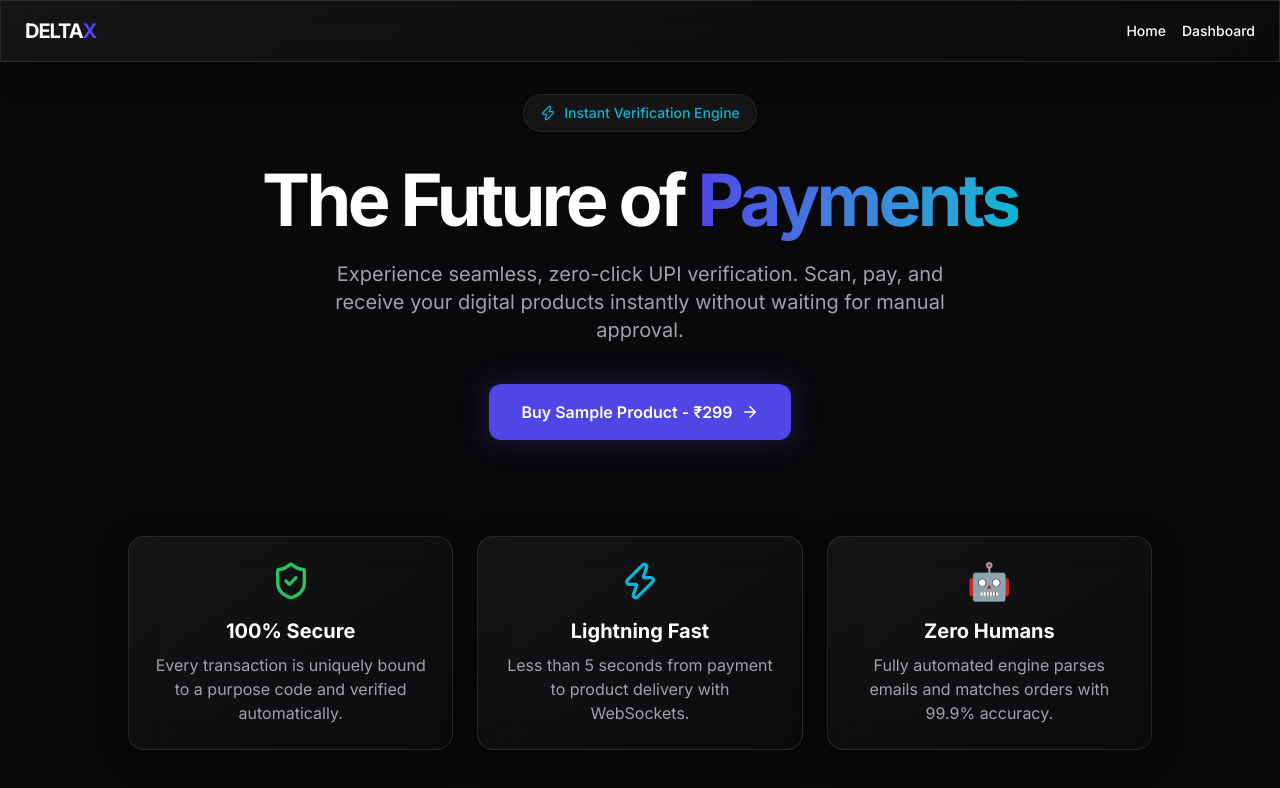
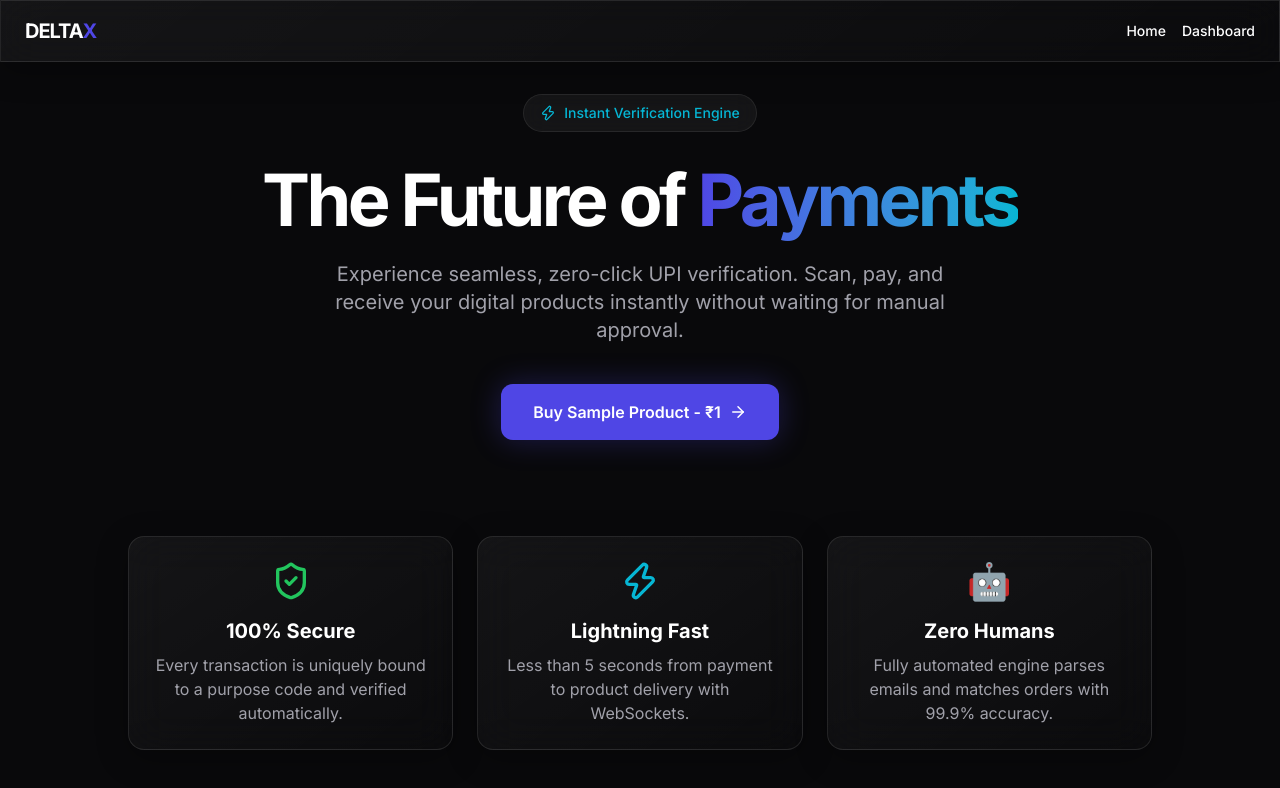
Before and after one commit to Zamir-MoN/Delta-APay, a Next.js app in the folder frontend/: page / in a window 1280 px wide. Shown: the top 788 px of the page. Built offline with nearby package versions, Linux system fonts and the light colour scheme.

Commit message:
Fix API URLs and change amount to 1 rs

```diff
--- a/frontend/src/app/checkout/[id]/page.tsx
+++ b/frontend/src/app/checkout/[id]/page.tsx
@@ -21,7 +21,7 @@ export default function CheckoutPage({ params }: { params: Promise<{ id: string
     if (!orderId) return;
 
     // Connect to SSE for real-time status updates
-    const eventSource = new EventSource(`http://localhost:3001/api/orders/${orderId}/status`);
+    const eventSource = new EventSource(`/api/orders/${orderId}/status`);
 
     eventSource.onmessage = (event) => {
       try {
--- a/frontend/src/app/page.tsx
+++ b/frontend/src/app/page.tsx
@@ -1,7 +1,7 @@
 "use client";
 
 import { useEffect, useRef } from "react";
-import gsap from "current-gsap" // I will fix the import later if needed, actually it's just 'gsap'
+import gsap from "gsap";
 import { ArrowRight, ShieldCheck, Zap } from "lucide-react";
 import { useRouter } from "next/navigation";
 
@@ -24,10 +24,10 @@ export default function Home() {
   const handleBuy = async () => {
     // In a real app we would pick a product id
     try {
-      const res = await fetch("http://localhost:3001/api/orders", {
+      const res = await fetch("/api/orders", {
         method: "POST",
         headers: { "Content-Type": "application/json" },
-        body: JSON.stringify({ amount: 299, productId: "test-product-id" }),
+        body: JSON.stringify({ amount: 1, productId: "test-product-id" }),
       });
       const data = await res.json();
       if (data.order?.id) {
@@ -57,7 +57,7 @@ export default function Home() {
             onClick={handleBuy}
             className="group relative px-8 py-4 bg-primary text-white font-semibold rounded-xl hover:bg-opacity-90 transition-all flex items-center gap-2 shadow-[0_0_30px_rgba(79,70,229,0.3)] hover:shadow-[0_0_40px_rgba(79,70,229,0.5)]"
           >
-            Buy Sample Product - ₹299
+            Buy Sample Product - ₹1
             <ArrowRight size={18} className="group-hover:translate-x-1 transition-transform" />
           </button>
         </div>
```
